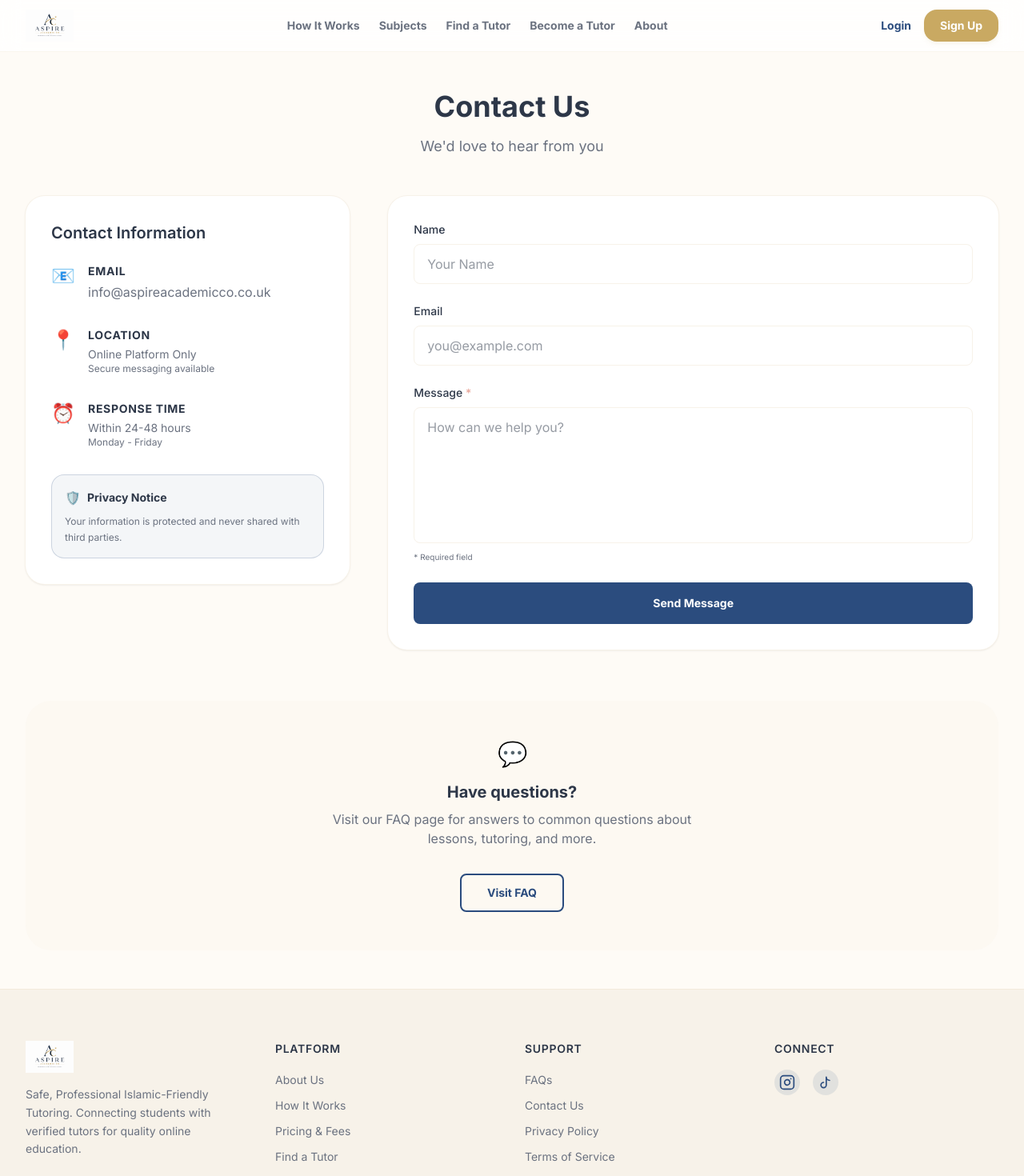
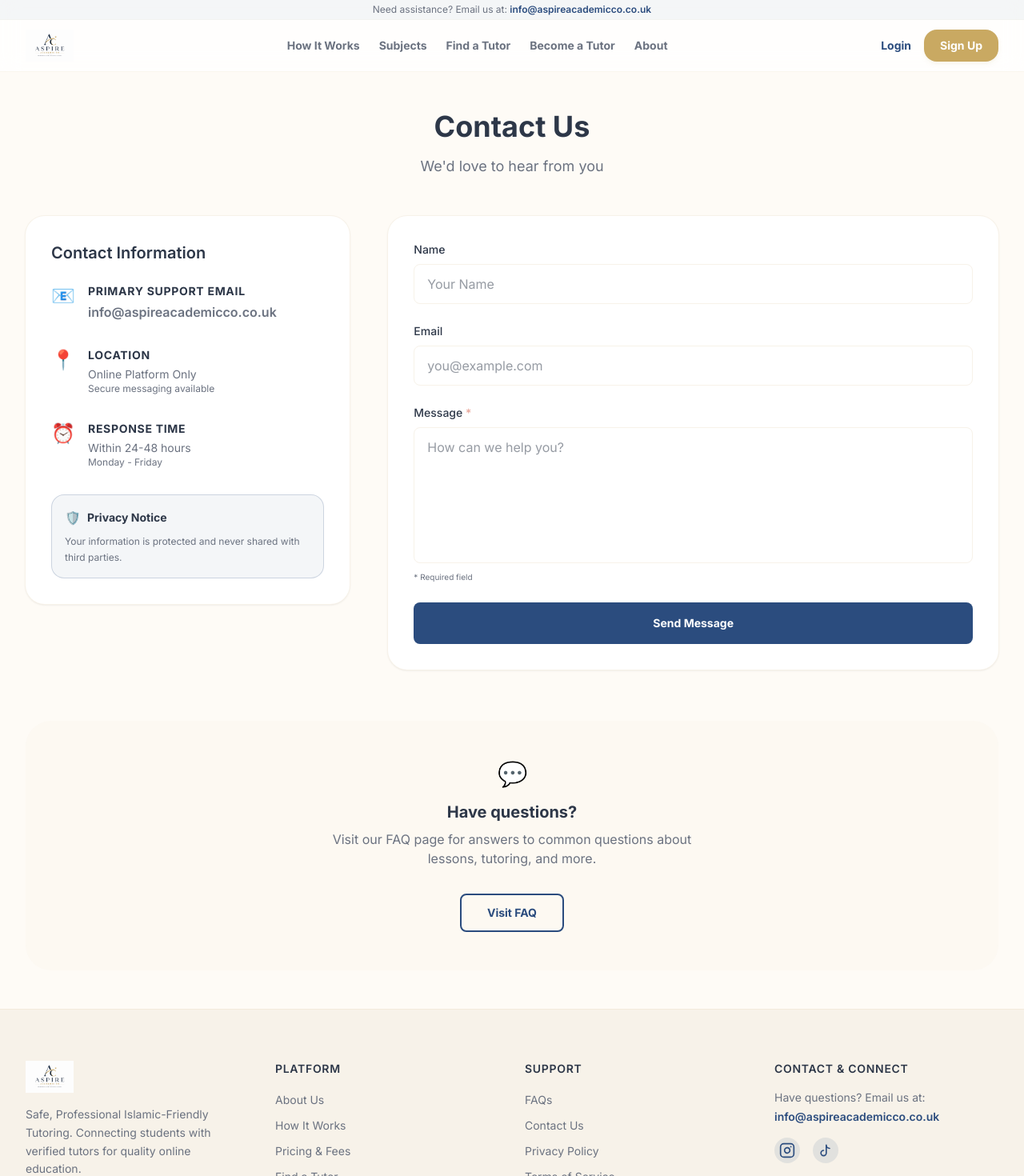
Before and after one commit to sawda6556/aspire-academic-frontend, a Next.js app: page /contact in a window 1280 px wide. Shown: the top 1470 px of the page at 80% size. Built offline with nearby package versions, Linux system fonts and the light colour scheme.

Commit message:
feat: display official work email in footer, contact page, and header top bar

```diff
--- a/src/app/contact/page.tsx
+++ b/src/app/contact/page.tsx
@@ -67,8 +67,12 @@ export default function ContactPage() {
               <div className="flex items-start gap-4">
                 <span className="text-primary text-2xl">📧</span>
                 <div>
-                  <h3 className="text-sm font-bold text-heading uppercase tracking-wider mb-1">Email</h3>
-                  <p className="text-muted">info@aspireacademicco.co.uk</p>
+                  <h3 className="text-sm font-bold text-heading uppercase tracking-wider mb-1">Primary Support Email</h3>
+                  <p className="text-muted">
+                    <a href="mailto:info@aspireacademicco.co.uk" className="hover:text-primary transition-colors font-semibold">
+                      info@aspireacademicco.co.uk
+                    </a>
+                  </p>
                 </div>
               </div>
 
--- a/src/components/layout/Footer.tsx
+++ b/src/components/layout/Footer.tsx
@@ -43,7 +43,13 @@ export default function Footer() {
           </div>
 
           <div>
-            <h3 className="text-sm font-semibold text-heading mb-4 uppercase tracking-wider">Connect</h3>
+            <h3 className="text-sm font-semibold text-heading mb-4 uppercase tracking-wider">Contact & Connect</h3>
+            <p className="text-sm text-muted mb-4">
+              Have questions? Email us at:
+              <a href="mailto:info@aspireacademicco.co.uk" className="text-primary hover:underline font-semibold block mt-1 break-all">
+                info@aspireacademicco.co.uk
+              </a>
+            </p>
             <div className="flex gap-4">
               <Link
                 href="https://www.instagram.com/aspireacademicco"
--- a/src/components/layout/Header.tsx
+++ b/src/components/layout/Header.tsx
@@ -9,6 +9,15 @@ export default function Header() {
 
   return (
     <header className="sticky top-0 z-50 w-full border-b border-gold/10 bg-white/80 backdrop-blur-md">
+      {/* Top Contact Bar */}
+      <div className="bg-primary/5 border-b border-gold/5 py-1 px-4 text-center">
+        <p className="text-xs text-muted">
+          Need assistance? Email us at:{' '}
+          <a href="mailto:info@aspireacademicco.co.uk" className="text-primary hover:underline font-semibold">
+            info@aspireacademicco.co.uk
+          </a>
+        </p>
+      </div>
       <div className="container mx-auto flex h-16 max-w-7xl items-center justify-between px-4 sm:px-6 lg:px-8">
         <div className="flex items-center gap-2">
           <Link href="/" className="flex items-center gap-2 transition-transform hover:scale-105">
```
